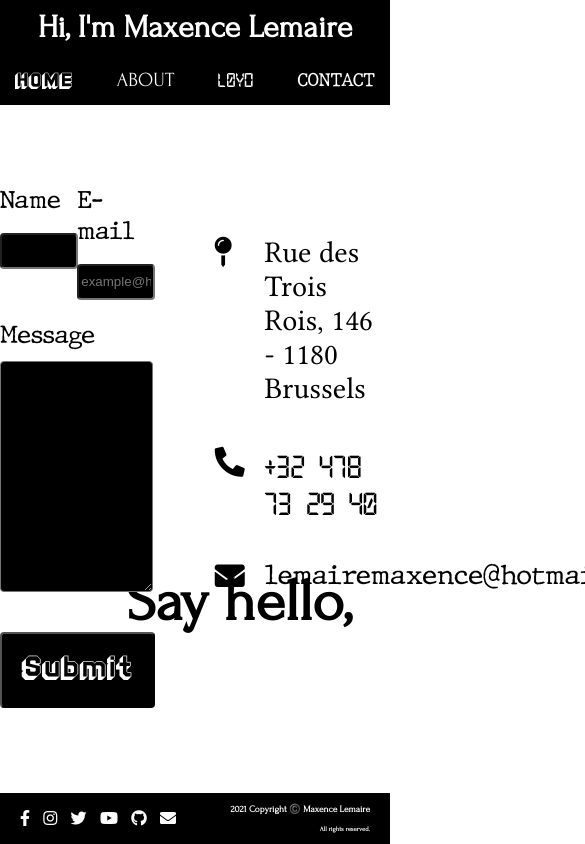
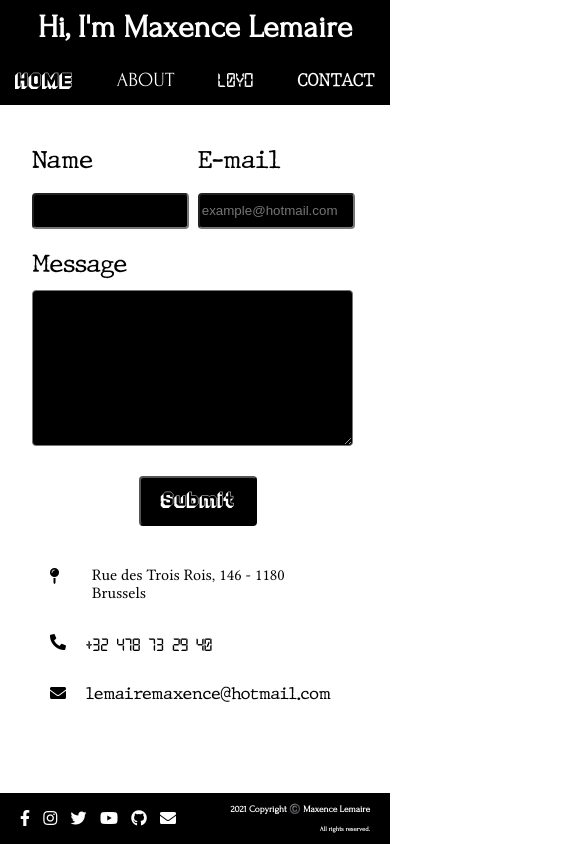
Before and after one commit to Maxlewa/react-portfolio-16, a React (Create React App) app: page /contact in a window 390 px wide. Shown: the top 844 px of the page, 585 px wide, since content can reach past the window. Built offline with nearby package versions, Linux system fonts and the light colour scheme.

Commit message:
responsive iPhone ok

```diff
--- a/src/components/ContactComponent.js
+++ b/src/components/ContactComponent.js
@@ -21,7 +21,8 @@ export default function ContactComponent() {
                     </div>
                     <div id="divMessage">
                         <p>Message</p>
-                        <textarea name="" id="" cols="30" rows="15"></textarea>
+                        <textarea name="" id="" cols="30" rows="15" id="textareaOne"></textarea>
+                        <textarea name="" id="" cols="30" rows="10" id="textareaTwo"></textarea>
                     </div>
                     <div id="divSubmit">
                         <button id="buttonSubmit">Submit</button>
@@ -37,7 +38,7 @@ export default function ContactComponent() {
                     </div>
                     <div className="contactPart">
                         <i class="fas fa-phone-alt"></i>
-                        <p>+32 478 73 29 40</p>
+                        <p id="pTelephone">+32 478 73 29 40</p>
                     </div>
                     <div className="contactPart">
                         <i class="fas fa-envelope"></i>
--- a/src/components/LoydComponent.js
+++ b/src/components/LoydComponent.js
@@ -11,7 +11,8 @@ export default function LoydComponent() {
             </div>
             <div id="playerSpotify">
                 <Fade>
-                <iframe src="https://open.spotify.com/embed/artist/6nTLSLkxAQp1F8L0VFvCpR" width="700" height="380" frameborder="0" allowtransparency="true" allow="encrypted-media"></iframe>
+                <iframe src="https://open.spotify.com/embed/artist/6nTLSLkxAQp1F8L0VFvCpR" width="700" height="380" frameborder="0" allowtransparency="true" allow="encrypted-media" id="iframeOne"></iframe>
+                <iframe src="https://open.spotify.com/embed/artist/6nTLSLkxAQp1F8L0VFvCpR" width="300" height="350" frameborder="0" allowtransparency="true" allow="encrypted-media" id="iframeTwo"></iframe>
                 </Fade>
             </div>
             <Fade right>
--- a/src/sass/components/_aboutcomponent.sass
+++ b/src/sass/components/_aboutcomponent.sass
@@ -136,3 +136,37 @@
                     font-size: 2.6vw
                 #spanBuilding
                     font-size: 2.7vw
+
+// IPHONE X
+@media screen and (min-width:375px) and (max-width:539px)
+    #sectionAbout
+        margin-top: 60px
+        #divAbout
+            #divA1
+                margin-bottom: 30px
+                img
+                    height: 47px
+            #divA2
+                text-align: center
+                i
+                    font-size: 40px
+                    margin-left: 7px
+                    margin-right: 7px
+        #texteAbout
+            margin-top: 80px
+            margin-left: 40px
+            margin-right: 40px
+            font-size: 4.5vw
+            text-align: left
+            p
+                margin: 25px 0 25px 0
+                #spanStudio
+                    font-size: 5vw
+                #spanLive
+                    font-size: 2.8vw
+                #spanThesis
+                    font-size: 3.7vw
+                #spanPolarityRev
+                    font-size: 3.8vw
+                #spanBuilding
+                    font-size: 3.8vw
--- a/src/sass/components/_contactcomponent.sass
+++ b/src/sass/components/_contactcomponent.sass
@@ -25,11 +25,17 @@
             #divMessage
                 p
                     font-size: 24px
-                textarea
+                #textareaOne
                     width: 95%
                     background-color: black
                     color: white
                     border-radius: 4px
+                #textareaTwo
+                    width: 95%
+                    background-color: black
+                    color: white
+                    border-radius: 4px
+                    display: none
             #divSubmit
                 margin-top: 30px
                 text-align: center
@@ -121,3 +127,47 @@ input
                 width: 70%
                 margin-left: 100px
                 margin-top: 60px
+
+// IPHONE X
+@media screen and (min-width:375px) and (max-width:539px)
+    #sectionContact
+        margin-top: 30px
+        h1
+            display: none
+        #twoDivs
+            display: block
+            #divContactLeft
+                width: 85%
+                margin-left: 32px
+                #divMessage
+                    #textareaOne
+                        display: none
+                    #textareaTwo
+                        display: block
+                #divSubmit
+                    margin-top: 30px
+                    text-align: center
+                    button
+                        color: white
+                        background-color: black
+                        font-family: unbutton
+                        font-size: 20px
+                        padding: 6px 20px 12px 20px
+            #divContactRight
+                width: 70%
+                margin-left: 20px
+                margin-top: 30px
+                .contactPart
+                    display: flex
+                    margin-bottom: 10px
+                    p
+                        margin-left: 20px
+                    i
+                        font-size: 16px
+                    #pAdress
+                        margin-left: 33px
+                        font-size: 16px
+                    #pTelephone
+                        font-size: 18px
+                    #pMail
+                        font-size: 16px
--- a/src/sass/components/_loydcomponent.sass
+++ b/src/sass/components/_loydcomponent.sass
@@ -11,6 +11,8 @@
         opacity: 0.9
         left: 50%
         transform: translateX(-50%)
+        #iframeTwo
+            display: none
 
 
 #divPresse
@@ -181,3 +183,53 @@
         font-size: 40px
     .fa-amazon
         font-size: 40px
+
+// IPHONE X
+@media screen and (min-width:375px) and (max-width:539px)
+
+    #divLoyd
+        background-color: black !important
+        height: 1366px
+        #divImg
+            img
+                display: none
+        #playerSpotify
+            top: 35vw
+            #iframeOne
+                display: none
+            #iframeTwo
+                display: block
+
+    #divPresse
+        top: 138vw
+        left: 33%
+
+    #divStreaming
+        top: 136vw
+        right: 33%
+        a
+            color: #cfcfcf
+
+    #imgTipik
+        filter: brightness(80%) grayscale(100%)
+        margin-bottom: 43px
+    #imgAvenir
+        margin-bottom: 43px
+    #imgDH
+        margin-bottom: 43px
+    #imgDB
+        filter: invert(100%) brightness(100%)
+        margin-bottom: 43px
+
+    #divSony
+        bottom: 62vw
+        display: none
+
+    .fa-spotify
+        font-size: 30px
+    .fa-apple
+        font-size: 30px
+    .fa-deezer
+        font-size: 30px
+    .fa-amazon
+        font-size: 30px
--- a/src/sass/components/_presentation.sass
+++ b/src/sass/components/_presentation.sass
@@ -69,6 +69,8 @@
                     font-size: 3vw
                 #spanDystopia
                     font-size: 3.2vw
+                #spanLoyd
+                    font-size: 3vw
 
 // IPAD
 @media screen and (min-width:540px) and (max-width:769px)
@@ -91,26 +93,31 @@
                     font-size: 3vw
                 #spanDystopia
                     font-size: 3.2vw
+                #spanLoyd
+                    font-size: 3vw
 
 // IPHONE X
 @media screen and (min-width:375px) and (max-width:539px)
     #presentation
         display: block
+        margin-top: 50px
         #divVideo
             width: 50%
             margin: auto
             padding-right: 20px
         #divTextePresentation
             width: 90%
-            font-size: 3vw
-            margin-left: 5px
+            font-size: 4.2vw
+            margin-left: 1px
             margin-right: 20px
-            padding-right: 40px
             margin-top: 50px
             p
+                margin: 20px 0 20px 0
                 #spanGlitch
-                    font-size: 2.5vw
+                    font-size: 3.9vw
                 #spanHorror
-                    font-size: 3vw
+                    font-size: 4.2vw
                 #spanDystopia
-                    font-size: 3.2vw
+                    font-size: 5.2vw
+                #spanLoyd
+                    font-size: 5vw
```
